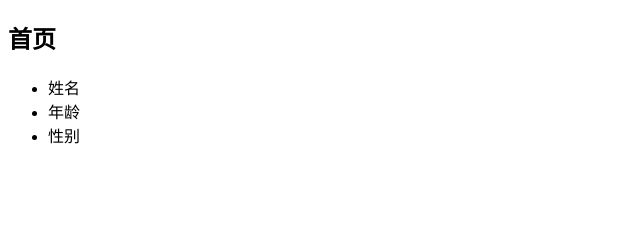
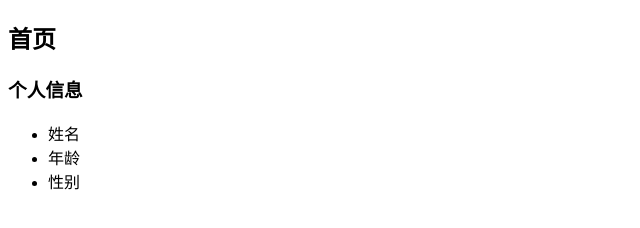
Before and after one commit to lirendong1/wanzixi, a plain HTML site: page index.html in a window 1280 px wide. Shown: the whole page, without its empty margins (0-640 px from the left). Drawn offline with Linux system fonts and the light colour scheme.

Commit message:
3.新建user1分支并且在user1添加了个人信息行

```diff
--- a/index.html
+++ b/index.html
@@ -11,11 +11,13 @@
 
 <body>
     <h2>首页</h2>
+    <h3>个人信息</h3>
     <ul>
         <li>姓名</li>
         <li>年龄</li>
         <li>性别</li>
     </ul>
+
 </body>
 
 </html>
```
